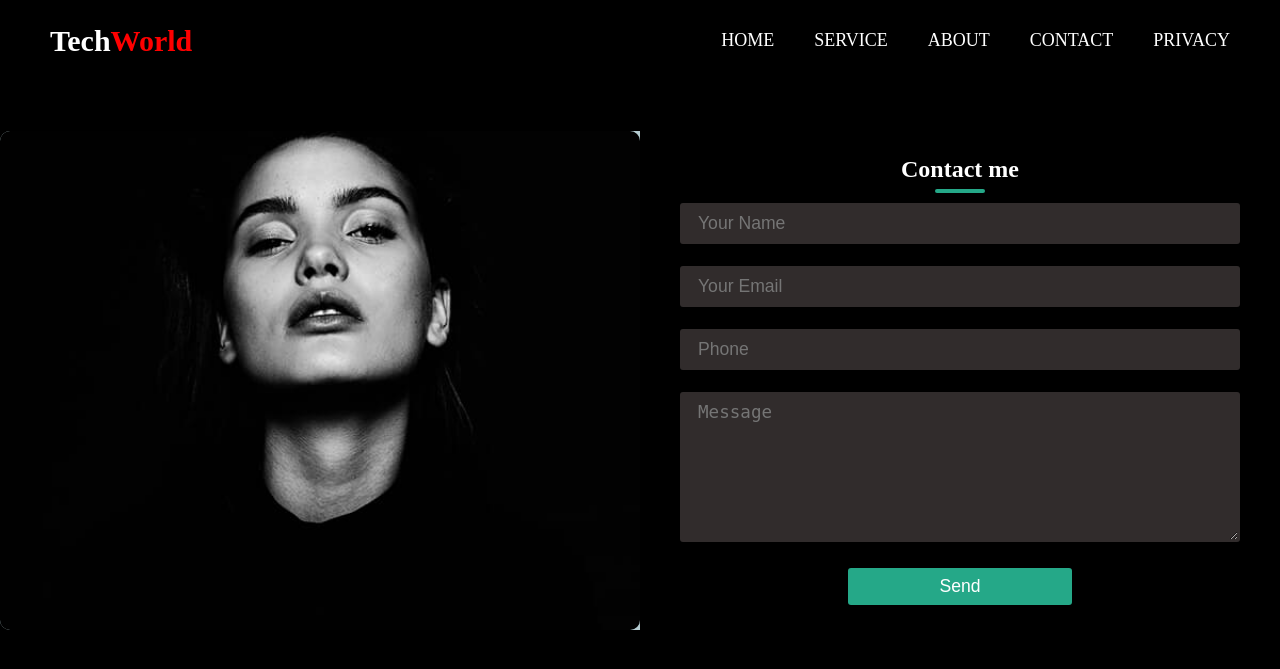
After one commit to kodNerd/Portfolio_Website, a Django app: page /contact/ in a window 1280 px wide. The commit adds this page. Shown: the top 669 px of the page. Run offline with Django 5.2, Linux system fonts and the light colour scheme.

Commit message:
contact form

```diff
--- /dev/null
+++ b/Danapp/templates/Danapp/contact.html
@@ -0,0 +1,341 @@
+<!DOCTYPE html>
+<html lang="en">
+{%load static %}
+<head>
+    <meta charset="UTF-8">
+    <meta name="viewport" content="width=device-width, initial-scale=1.0">
+    <title>Document</title>
+    <style>
+        *{
+    margin:0;
+    padding: 0;
+    text-decoration: none;
+    list-style: none;
+    box-sizing: border-box;
+}
+html{
+    overflow-x: hidden;
+}
+body{
+    overflow-x: hidden;
+}
+header{
+    padding: 0 50px;
+    display: flex;
+    align-items: center;
+    justify-content: space-between;
+    background-color:black ;
+}
+.logo{
+    color:white;
+    font-size: 30px;
+    line-height: 80px;
+    font-weight: bold;
+}
+span{
+    color: red;
+}
+.navbar .ul-list{
+    display: flex;
+    gap: 40px;
+}
+.navbar .ul-list li{
+    line-height: 80px;
+}
+.navbar .ul-list li a{
+    color: white;
+    font-size: 18px;
+    text-transform: uppercase;
+    cursor: pointer;
+}
+.navbar .ul-list li a:hover,a:active{
+    color: red;
+}
+
+
+/* ============ icon button ============= */
+
+.mobile-navbar-btn{
+    display: none;
+    background: transparent;
+    cursor: pointer;
+}
+.mobile-nav-icon{
+    width: 40px;
+    height: 40px;
+    color: white;
+}
+.mobile-nav-icon[name="close-outline"]{
+    display: none;
+}
+
+
+/* ================= Main section ================= */
+
+main{
+    width: 100%;
+    height: 70vh;
+    color: #fff;
+    background-color: black;
+    display: flex;
+    text-align: center;
+    align-items: center;
+    justify-content: center;
+}
+main h1{
+    font-size: 50px;
+}
+
+
+
+/* =============== for responsive ============== */
+
+@media (max-width:980px){
+    .logo{
+        color:white;
+        font-size: 30px;
+    }
+    .navbar .ul-list li a{
+        color: white;
+        font-size: 15px;
+    }
+    main h1{
+        font-size: 40px;
+    }
+}
+
+@media (max-width:860px){
+    .mobile-navbar-btn{
+        display: block;
+        z-index: 999;
+
+    }
+    .navbar .ul-list li a{
+        font-size: 20px;
+    }
+    header{
+        position: relative;
+    }
+    .navbar{
+        width: 100%;
+        height: 85vh;
+        background: black;
+        position: absolute;
+        top: 0;
+        left: 0;
+
+
+        display: flex;
+        justify-content: center;
+        align-items: center;
+
+        transform: translateX(100%);
+        transition: all 0.5s linear;
+    }
+    .navbar .ul-list{
+        flex-direction: column;
+        align-items: center;
+        gap: 0px;
+    }
+    .active .navbar{
+        transform: translateX(0);
+        opacity: 1;
+        visibility: visible;
+        pointer-events: auto;
+    }
+
+    .active .mobile-navbar-btn .mobile-nav-icon[name="close-outline"]{
+        display: block;
+    }
+    .active .mobile-navbar-btn .mobile-nav-icon[name="menu-outline"]{
+        display: none;
+    }
+
+
+}
+.contact-box{
+	max-width: 100%;
+	display: grid;
+    border-radius: 10px;
+	grid-template-columns: repeat(2, 1fr);
+	justify-content: center;
+	align-items: center;
+	text-align: center;
+	background-color: #b5ccd1;
+    transition: 0.5s;
+}
+
+.contact-box:hover{
+    box-shadow: 0 0 20px 0px rgba(0,0,0,0.3);
+}
+
+
+
+.left{
+	background: url("{% static '/img/me.jpg'%}") no-repeat center; /*TODO: add some image*/
+	background-size: cover;
+	height: 100%;
+    border-radius: 10px;
+    background-color: black;
+
+}
+
+.right{
+	padding: 25px 40px;
+    background-color: black;
+    color: white;
+}
+
+h2{
+	position: relative;
+	padding: 0 0 10px;
+	margin-bottom: 10px;
+}
+
+h2:after{
+	content: '';
+    position: absolute;
+    left: 50%;
+    bottom: 0;
+    transform: translateX(-50%);
+    height: 4px;
+    width: 50px;
+    border-radius: 2px;
+    background-color: #25a888;
+}
+
+.field{
+	width: 100%;
+	border: 2px solid rgba(0, 0, 0, 0);
+    border-radius: 3px;
+	outline: none;
+	background-color: #5b525289;;
+	padding: 0.5rem 1rem;
+	font-size: 1.1rem;
+	margin-bottom: 22px;
+	transition: .3s;
+}
+
+/* .field:hover{
+	background-color: rgba(0, 0, 0, 0.1);
+} */
+
+textarea{
+	min-height: 150px;
+}
+
+.btn{
+	width: 40%;
+	padding: 0.5rem 1rem;
+	background-color: #25a888;
+    border-radius: 3px;
+	color: #fff;
+	font-size: 1.1rem;
+	border: none;
+	outline: none;
+	cursor: pointer;
+	transition: .3s;
+}
+
+.btn:hover{
+    box-shadow: 0 0 20px 0px rgba(0,0,0,0.15);
+}
+
+.field:focus{
+    background-color: #726e6e7d;
+}
+
+@media screen and (max-width: 768px){
+	.contact-box{
+		grid-template-columns: 1fr;
+	}
+	.left{
+		height: 200px;
+	}
+}
+    </style>
+
+</head>
+<body style="background-color: black">
+    <header class="header active">
+        <label class="logo">
+            Tech<span>World</span>
+        </label>
+
+        <nav class="navbar">
+            <ul class="ul-list">
+                <li><a href="{%url 'index'%}" class="active">Home</a></li>
+                <li><a href="#">Service</a></li>
+                <li><a href="#">About</a></li>
+                <li><a href="#">Contact</a></li>
+                <li><a href="#">Privacy</a></li>
+            </ul>
+        </nav>
+
+        <div class="mobile-navbar-btn">
+            <ion-icon name="menu-outline" class="mobile-nav-icon"></ion-icon>
+            <ion-icon name="close-outline" class="mobile-nav-icon"></ion-icon>
+        </div>
+    </header>
+
+<section class="section" id="contact" style="margin-top: 50px;">
+    <form action="{%url 'portfolio_view'%}" name="contactForm" method="POST" onsubmit="return validateForm()">
+        {% csrf_token %}
+        <div class="contact-box">
+            <div class="left"></div>
+            <div class="right">
+                <h2>Contact me</h2>
+                <input type="text" class="field" placeholder="Your Name" name="name">
+                <input type="text" class="field" placeholder="Your Email" name="email">
+                <input type="text" class="field" placeholder="Phone" name="phone">
+                <textarea placeholder="Message" class="field" name="message"></textarea>
+                <button class="btn">Send</button>
+            </div>
+        </div>
+    </form>
+</section>
+
+<script>
+    function validateForm(){
+        let name = document.forms['contactForm']['name'].value;
+        let email = document.forms['contactForm']['email'].value;
+        let phone = document.forms['contactForm']['phone'].value;
+        let message = document.forms['contactForm']['message'].value;
+
+        if (name == '' || hasNumber(name)){
+            alert('Name must be filled out and must only contain letters');
+            return false;
+        } else if (email == '' && phone == ''){
+            alert('Email or phone must be filled out');
+            return false;
+        } else if (!(email.includes('@'))){
+            alert('Email does not seem to be valid');
+            return false;
+        }else if (isNaN(phone)){
+            alert('Phone number seems to contain letters');
+            return false;
+        } else if (message == ''){
+            alert('Message must be filled out');
+            return false;
+        } else {
+            // confirm or cancel
+            return confirm('Do you really want to sent the message?')
+        }
+    }
+
+    function hasNumber(myString) {
+        return /\d/.test(myString);
+    }
+  </script>
+  <script>    const mobile_nav = document.querySelector(".mobile-navbar-btn");
+    const nav_header = document.querySelector(".header");
+
+    const toogleNavbar =() =>{
+        nav_header.classList.toggle("active");
+    }
+
+    mobile_nav.addEventListener("click", () =>toogleNavbar());</script>
+  <script type="module" src="https://unpkg.com/ionicons@5.5.2/dist/ionicons/ionicons.esm.js"></script>
+  <script nomodule src="https://unpkg.com/ionicons@5.5.2/dist/ionicons/ionicons.js"></script>
+</body>
+</html>
--- a/Danapp/templates/Danapp/index.html
+++ b/Danapp/templates/Danapp/index.html
@@ -43,7 +43,7 @@
           <li><a class="nav-link" href="#resume">Resume</a></li>
           <li><a class="nav-link" href="#services">Services</a></li>
           <li><a class="nav-link" href="#portfolio">Portfolio</a></li>
-          <li><a class="nav-link" href="#contact">Contact</a></li>
+          <li><a class="nav-link" href="{%url 'contact'%}">Contact</a></li>
         </ul>
         <i class="bi bi-list mobile-nav-toggle"></i>
       </nav><!-- .navbar -->
--- a/Danapp/urls.py
+++ b/Danapp/urls.py
@@ -2,5 +2,7 @@ from . import views
 from django.urls import path
 urlpatterns =[
     path('',views.index,name='index'),
-    path('portfolio_details/',views.portfolio_details,name='portfolio_details')
+    path('portfolio_details/',views.portfolio_details,name='portfolio_details'),
+    path('contact/',views.contact,name='contact'),
+    path('portfolio_view',views.portfolio_view,name='portfolio_view')
 ]
--- a/Danapp/views.py
+++ b/Danapp/views.py
@@ -5,56 +5,39 @@ from django.core.mail import send_mail
 from django.conf import settings
 # Create your views here.
 def index(request):
-    if request.method == "POST":
-        message = request.POST['message']
-        email = request.POST['email']
-        name = request.POST['name']
-        subject = request.POST['subject']
-
-        send_mail(
-            subject,
-            message,
-            email,
-            ['bencoder9@gmail.com'],
-        )
     return render(request, 'Danapp/index.html')
 
-# def courses(request):
-#     return render(request,'Home/courses.html')
-# def events(request):
-#     return render(request,'Home/events.html')
-# def teacherProfile(request):
-#     return render(request,'Home/teacherProfile.html')
-# def blog(request):
-#     return render(request,'Home/blog.html')
-# def about(request):
-#     return render(request,'Danapp/about.html')
-# def login(request):
-#     return render(request,'Home/login.html')
+def portfolio_view(request):
+    # CONTACT FORM
+    if request.method == 'POST':
+        name = request.POST.get('name')
+        email = request.POST.get('email')
+        phone = request.POST.get('phone')
+        message = request.POST.get('message')
+        form_data = {
+            'name':name,
+            'email':email,
+            'phone':phone,
+            'message':message,
+        }
+        message = '''
+        From:\n\t\t{}
+        Message:\n\t\t{}\n
+        Email:\n\t\t{}
+        Phone:\n\t\t{}\n
+        '''.format(form_data['name'], form_data['message'], form_data['email'],form_data['phone'])
+        send_mail('You got a mail Ben!', message, '', ['bencoder9@gmail.com']) # TODO: enter your email address
 
-# def careers(request):
-#     return render(request, 'Home/careers.html')
-# def register(request):
-#     if request.method == 'POST':
-#         UserCred = request.POST['UserCred']
-#         password = request.POST['password']
-#         password2 = request.POST['password2']
-#         fname=request.POST['fname']
-#         if password2 == password:
-#             if User.objects.filter(UserCred=UserCred).exists():
-#                 messages.info(request,'User already registered')
-#                 return redirect('Home/register.html')
-#             if User.objects.filter(password=password).exists():
-#                 messages.info(request,'Password too easy!')
-#                 return redirect('Home/register.html')
-#             else:
-#                 user = User.objects.create_user(password=password2,UserCred=UserCred)
-#                 user.save()
-#                 return redirect('login.html')
-#         elif password != password2:
-#             messages.info(request,'Passwords did not match!')
-#         else:
-#             return redirect('Home/register.html')
-#     return render(request, 'Home/register.html')
+    return render(request, 'Danapp/success.html', {})
+def contact(request):
+    return render(request,'Danapp/contact.html')
 def portfolio_details(request):
     return render(request, 'Danapp/portfolio-details.html')
+def about(request):
+    return render(request,'Danapp/about.html')
+def portfolio(request):
+    return render(request,'Danapp/portfolio.html')
+def resume(request):
+    return render(request, 'Danapp/resume.html')
+def services(request):
+    return render(request, 'Danapp/services.html')
```
